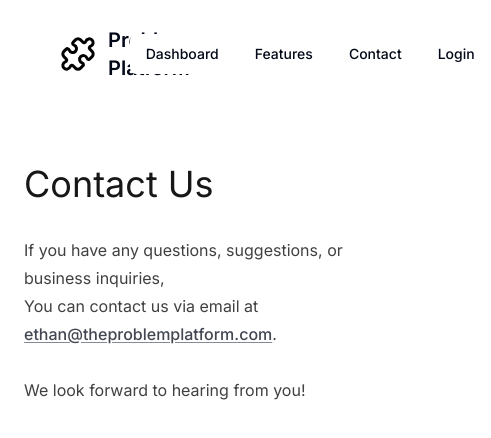
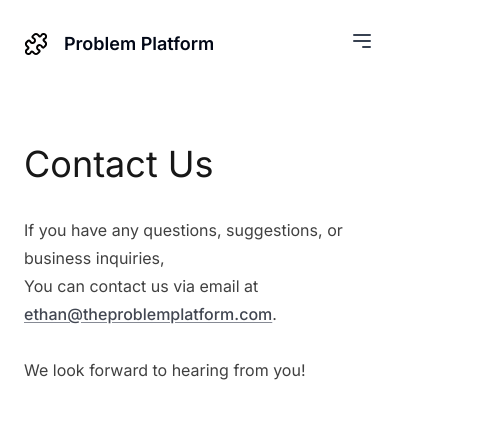
Before and after one commit to hippough/Problem-Platform, a Next.js app: page /contact in a window 390 px wide. Shown: the top 438 px of the page, 491 px wide, since content can reach past the window. Built offline with nearby package versions, Linux system fonts and the light colour scheme.

Commit message:
mobile optimization

```diff
--- a/src/app/dashboard/search/page.tsx
+++ b/src/app/dashboard/search/page.tsx
@@ -64,7 +64,7 @@ export default async function page({ searchParams }: { searchParams: { [key: str
     }));;
 
     return (
-        <>
+        <div className="px-4">
 
             <Searchbar name={session?.user!.name as string} auth={session ? true : false} img={session?.user!.image as string}/>
             <div className="max-w-4xl mx-auto mt-8">
@@ -85,7 +85,7 @@ export default async function page({ searchParams }: { searchParams: { [key: str
                     ))}
                 </div>
             </div>
-        </>
+        </div>
 
     );
 }
--- a/src/components/dashboard/post.tsx
+++ b/src/components/dashboard/post.tsx
@@ -26,9 +26,9 @@ const Post: FC<PostProps> = ({ user, text, likes, dislikes, comments, createdAt,
 
 
   return (
-    <Card className="p-4">
+    <Card className="p-4" >
       <div className="flex justify-between">
-        <div className="w-full max-w-[calc(100%-120px)] pr-4">
+        <div className="w-full max-w-[calc(100%-30px)] pr-4">
           <p className="text-sm text-gray-500">Posted by {user} {timeAgo(createdAt)}</p>
           <p className="mt-4">
             <Link href={`/dashboard/problem/${problemId}/${createSlug(text)}`}>
--- a/src/components/dashboard/problem-form.tsx
+++ b/src/components/dashboard/problem-form.tsx
@@ -35,6 +35,7 @@ export default function ProblemForm() {
     };
 
     return (
+        <div className="px-2">
             <Card className="mt-2 p-6 max-w-3xl mx-auto">
                 <h2 className="text-xl font-semibold mb-4">Create New Problem</h2>
 
@@ -65,5 +66,7 @@ export default function ProblemForm() {
                     </Button>
                 </form>
             </Card>
+        </div>
+
     );
 }
--- a/src/components/dashboard/search.tsx
+++ b/src/components/dashboard/search.tsx
@@ -15,13 +15,10 @@ const Searchbar = ({ search, name, img, auth }: { search?: string, name?: string
   const router = useRouter();
   const initialRender = useRef(true);
 
-
   const [text, setText] = useState(search);
 
-
   const handleSearch = () => {
-    if(!text) return;
-
+    if (!text) return;
     router.push(`/dashboard/search?q=${text}`);
   };
 
@@ -31,51 +28,49 @@ const Searchbar = ({ search, name, img, auth }: { search?: string, name?: string
     }
   };
 
-
   return (
-
-    <div className={`flex w-full items-center p-4 mx-auto justify-between max-w-${auth ? 4 : 3}xl`}>
-      <Link href="/dashboard" className="flex items-center mr-auto">
+    <div className="flex flex-col sm:flex-row items-center w-full p-4 mx-auto max-w-3xl">
+      {/* Logo Section */}
+      <Link href="/dashboard" className="flex items-center space-x-2 sm:space-x-4 flex-shrink-0">
         <Image
           src="/icon_light.svg" // Replace with your logo path
           alt="Logo"
-          width={60}
-          height={60}
+          width={40}
+          height={40}
         />
-        <span className="text-xl font-semibold ml-2">Problem Platform</span>
+        <span className="text-lg font-semibold">Problem Platform</span>
       </Link>
-      <div className="flex items-center space-x-2">
+
+      {/* Search Section */}
+      <div className="flex items-center space-x-2 w-full sm:flex-grow sm:ml-4 order-3 sm:order-2 mt-4 sm:mt-0">
         <Input
           value={text}
           placeholder="Search problems..."
           onChange={(e) => setText(e.target.value)}
           onKeyDown={handleKeyPress}
-          className=""
+          className="w-full sm:flex-grow"
         />
-        <Button variant="ghost" className="" aria-label="Search" onClick={handleSearch}>
+        <Button variant="ghost" aria-label="Search" onClick={handleSearch}>
           <Search className="h-5 w-5 text-gray-400" aria-hidden="true" />
         </Button>
+      </div>
 
+      {/* User Actions Section */}
+      <div className="flex items-center space-x-3 order-2 sm:order-3 sm:ml-auto flex-shrink-0 mt-4 sm:mt-0">
         {auth ? (
-          <>
-          <div className="flex items-center space-x-3 bg-gray-200 px-4 py-2 rounded-full">
+          <div className="flex items-center space-x-2">
             <Avatar className="h-8 w-8">
               <AvatarImage src={img} alt={name} />
               <AvatarFallback className="bg-gray-500 text-white">{name?.charAt(0)}</AvatarFallback>
             </Avatar>
-            <span className="text-sm text-gray-800 font-semibold">{name}</span>
+            <span className="text-sm text-gray-800 font-semibold hidden sm:block">{name}</span>
+            <SignOutButton />
           </div>
-          <SignOutButton />
-        </>
-
-
         ) : (
           <Button variant="ghost" asChild>
             <Link href="/sign-in">Sign In</Link>
           </Button>
         )}
-
-
       </div>
     </div>
   );
--- a/src/components/dashboard/toggles.tsx
+++ b/src/components/dashboard/toggles.tsx
@@ -36,8 +36,6 @@ const Toggles: FC<toggleNums> = ({ likes, dislikes, problemId, state }) => {
     const[d, setD] = useState(dislikes + (state == 2 ? 1 : 0));
 
     const [value, setValue] = useState<string | undefined>(undefined);
-
-
 
     const handleValueChange = async (newValue: string | undefined) => {
         // Allow deselecting the current value
@@ -96,7 +94,7 @@ const Toggles: FC<toggleNums> = ({ likes, dislikes, problemId, state }) => {
 
     return (
 
-        <ToggleGroup className="flex-col" type="single" value={value} onValueChange={handleValueChange} defaultValue={defaultValue}>
+        <ToggleGroup className="flex-col" type="single" value={value} onValueChange={handleValueChange} defaultValue={defaultValue} >
             <ToggleGroupItem value="like" size="sm" className="text-gray-500">
                 <ThumbsUp size={20} />
                 <span className="ml-1">{l}</span>
--- a/src/components/navbar.tsx
+++ b/src/components/navbar.tsx
@@ -1,3 +1,5 @@
+"use client"
+
 import {
   NavigationMenu,
   NavigationMenuContent,
@@ -12,28 +14,56 @@ import {
 import Link from "next/link";
 import { Button } from "./ui/button";
 import Image from "next/image";
-
+import { useState } from "react";
 
 export default function Navbar() {
+    const [isOpen, setIsOpen] = useState(false);
+
     return (
-      <div className="container mx-auto px-12 my-6 flex justify-between items-center">
+      <div className="container mx-auto px-4 sm:px-6 lg:px-8 my-6 flex justify-between items-center">
         {/* Logo Navigation Menu */}
-        <NavigationMenu className="flex flex-shrink-0 items-center">
+        <NavigationMenu className="flex items-center">
           <Link href="/" className="flex items-center">
             <Image
               src="/icon_light.svg" // Replace with your logo path
               alt="Logo"
-              width={60}
-              height={60}
+              width={40}
+              height={40}
             />
-            <span className="text-xl font-semibold">Problem Platform</span>
+            <span className="ml-2 text-lg font-semibold">Problem Platform</span>
           </Link>
-
         </NavigationMenu>
 
+        {/* Hamburger Icon for Mobile */}
+        <div className="sm:hidden">
+          <button
+            onClick={() => setIsOpen(!isOpen)}
+            className="text-gray-700 focus:outline-none"
+          >
+            <svg
+              className="w-6 h-6"
+              fill="none"
+              stroke="currentColor"
+              viewBox="0 0 24 24"
+              xmlns="http://www.w3.org/2000/svg"
+            >
+              <path
+                strokeLinecap="round"
+                strokeLinejoin="round"
+                strokeWidth={2}
+                d="M4 6h16M4 12h16m-7 6h7"
+              />
+            </svg>
+          </button>
+        </div>
+
         {/* Buttons Navigation Menu */}
-        <NavigationMenu className="flex">
-          <NavigationMenuList className="flex">
+        <NavigationMenu
+          className={`${
+            isOpen ? "block" : "hidden"
+          } sm:flex flex-col sm:flex-row absolute sm:static top-16 right-0 w-full sm:w-auto bg-white sm:bg-transparent sm:p-0 p-4 sm:mt-0 mt-4 sm:space-y-0 space-y-2`}
+        >
+          <NavigationMenuList className="flex sm:flex-row flex-col items-center sm:space-x-4">
             <NavigationMenuItem>
               <NavigationMenuLink href="/dashboard" className={navigationMenuTriggerStyle()}>Dashboard</NavigationMenuLink>
             </NavigationMenuItem>
```
Lines whose indentation alone changed are shown as unchanged.
